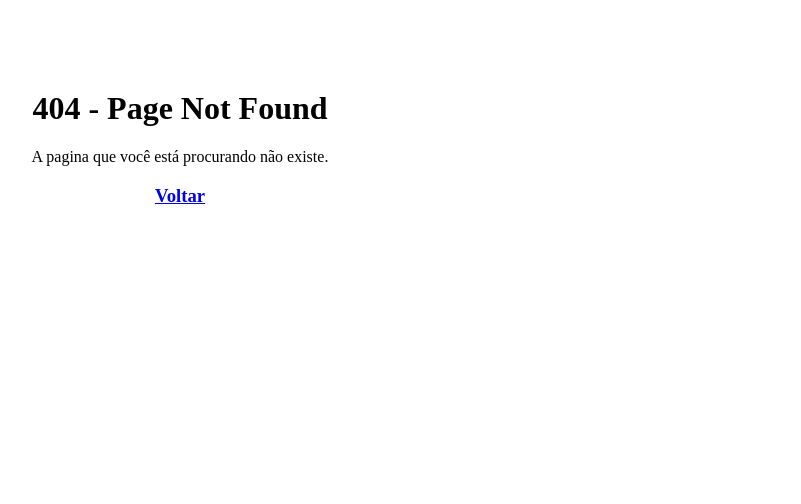
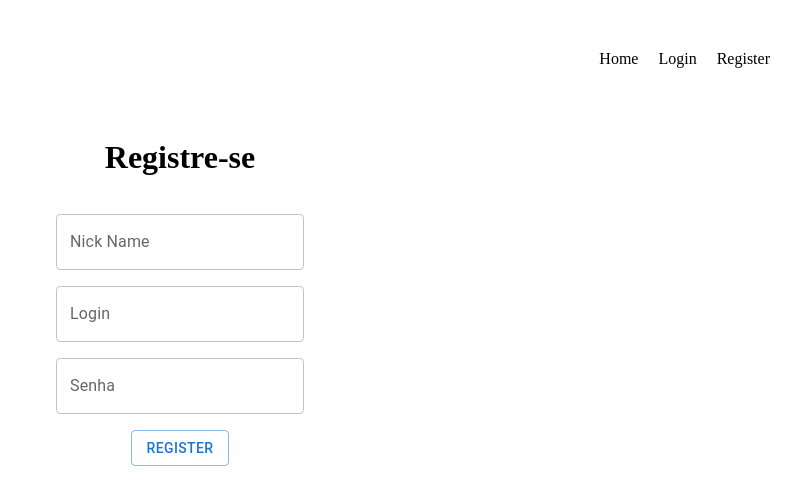
Before and after one commit to ItsAkane/blog-frontend, a React app: page /register in a window 1280 px wide. Before the commit this address had no page. Shown: the top 504 px of the page, without its empty margins (460-1261 px from the left). Built offline with nearby package versions, Linux system fonts and the light colour scheme; some icons are missing; the HTML template or start-up script is replaced by a standard one.

Commit message:
Alt inputs to mui components and added register page

```diff
--- a/src/App.jsx
+++ b/src/App.jsx
@@ -11,7 +11,9 @@ function App() {
     <>
       <top style={{display: 'flex', gap: '20px', padding: '10px', justifyContent: 'right'}}>
         <Link to="/" style={{textDecoration: 'none', color: 'black', display: 'flex'}}><HomeIcon />Home</Link>
-        <Link to="/Login" style={{textDecoration: 'none', color: 'black', display: 'flex'}}><LoginIcon />Login</Link>
+        <Link to="/Login" style={{textDecoration: 'none', color: 'black', display: 'flex'}}>Login</Link>
+        <Link to="/register" style={{textDecoration: 'none', color: 'black', display: 'flex'}}>Register</Link>
+
       </top>
 
       <main>
--- a/src/pages/Home.jsx
+++ b/src/pages/Home.jsx
@@ -7,13 +7,13 @@ export default function Home() {
 
     return (
         <Box sx={{ display: 'flex', flexDirection: 'column', gap: 2 }}>
-            <Link to="/post" style={{textDecoration: 'none'}}>
+            <Link to="/post/1" style={{textDecoration: 'none'}}>
                 <PostCard />
             </Link>
-            <Link to="/post" style={{textDecoration: 'none'}}>
+            <Link to="/post/2" style={{textDecoration: 'none'}}>
                 <PostCard />
             </Link>
-            <Link to="/post" style={{textDecoration: 'none'}}>
+            <Link to="/post/3" style={{textDecoration: 'none'}}>
                 <PostCard />
             </Link>
 
--- a/src/pages/Login.jsx
+++ b/src/pages/Login.jsx
@@ -1,13 +1,13 @@
-import { Box } from "@mui/material";
+import { Box, Button, TextField } from "@mui/material";
 
 export default function Login() {
-  return(
+  return (
     <>
       <Box sx={{ display: 'flex', flexDirection: 'column', gap: 2, alignItems: 'center', mt: 5 }}>
-        <h1>Login Page</h1>
-        <input type="text" placeholder="login"/>
-        <input type="password" placeholder="senha"/>
-        <input type="button" value="Login" />
+        <h1>Faça Login</h1>
+        <TextField id="Login-input" label="Login" variant="outlined" />
+        <TextField id="Password-input" label="Senha" variant="outlined" />
+        <Button id="LoginBtn" variant="outlined">Login</Button>
       </Box>
     </>
   );
--- /dev/null
+++ b/src/pages/Register.jsx
@@ -0,0 +1,15 @@
+import { Box, Button, TextField } from "@mui/material";
+
+export function Register() {
+    return (
+        <>
+            <Box sx={{ display: 'flex', flexDirection: 'column', gap: 2, alignItems: 'center', mt: 5 }}>
+                <h1>Registre-se</h1>
+                <TextField id="Nick-register" label="Nick Name" variant="outlined" />
+                <TextField id="Login-register" label="Login" variant="outlined" />
+                <TextField id="Password-register" label="Senha" variant="outlined" />
+                <Button id="RegisterBtn" variant="outlined">Register</Button>
+            </Box>
+        </>
+    )
+}
```
Also changed, not shown: src/router.jsx (+5 -3 lines).
